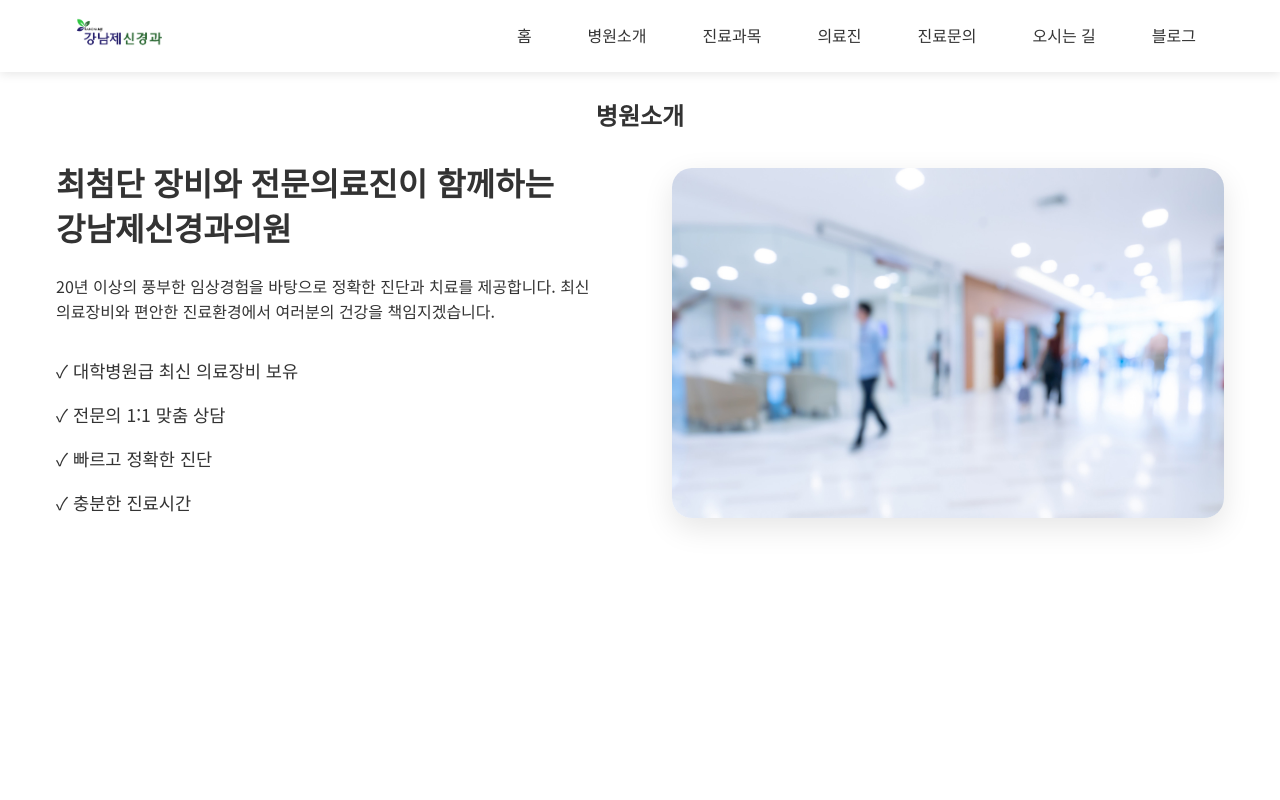
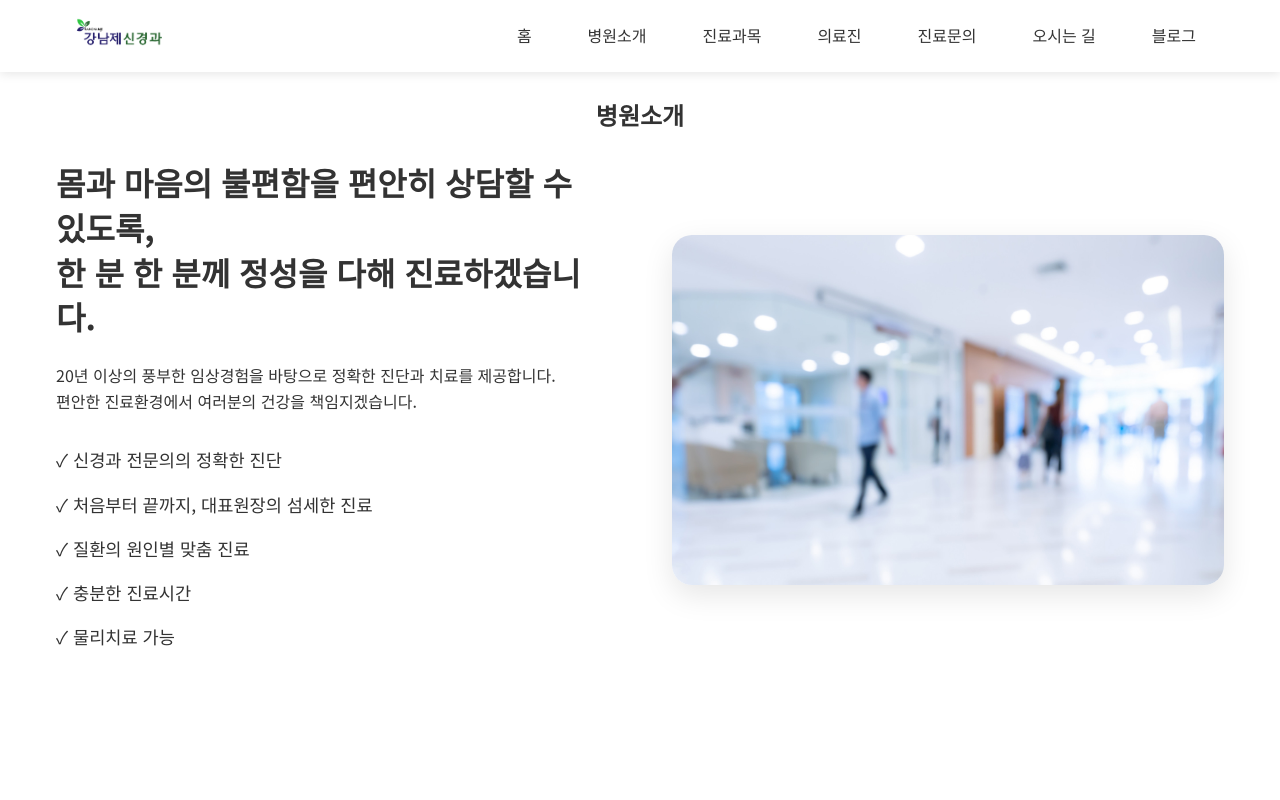
Before and after one commit to krrrrrg/knjneuro, a Next.js app: page /about in a window 1280 px wide. Shown: the top 800 px of the page. Built offline with nearby package versions, Linux system fonts and the light colour scheme.

Commit message:
병원소개 수정

```diff
--- a/src/app/about/page.js
+++ b/src/app/about/page.js
@@ -17,20 +17,20 @@ export default function About() {
             <div className="about-content">
               <div className="about-text">
               <h3>
-                  최첨단 장비와 전문의료진이 함께하는
+              몸과 마음의 불편함을 편안히 상담할 수 있도록,
               <br />
-                  강남제신경과의원
-                </h3>
+              한 분 한 분께 정성을 다해 진료하겠습니다.              </h3>
               <p>
-                  20년 이상의 풍부한 임상경험을 바탕으로 정확한 진단과 치료를
-                  제공합니다. 최신 의료장비와 편안한 진료환경에서 여러분의
-                  건강을 책임지겠습니다.
+              20년 이상의 풍부한 임상경험을 바탕으로 정확한 진단과 치료를 제공합니다.
+              <br />
+              편안한 진료환경에서 여러분의 건강을 책임지겠습니다.
               </p>
               <ul className="about-features">
-                  <li>✓ 대학병원급 최신 의료장비 보유</li>
-                  <li>✓ 전문의 1:1 맞춤 상담</li>
-                  <li>✓ 빠르고 정확한 진단</li>
+                <li>✓ 신경과 전문의의 정확한 진단</li>
+                <li>✓ 처음부터 끝까지, 대표원장의 섬세한 진료</li>
+                <li>✓ 질환의 원인별 맞춤 진료</li>
                 <li>✓ 충분한 진료시간</li>
+                <li>✓ 물리치료 가능</li>
               </ul>
               </div>
               <div className="about-image">
```
Also changed, not shown: src/app/page.js (+10 -11 lines). Lines whose indentation alone changed are shown as unchanged.
